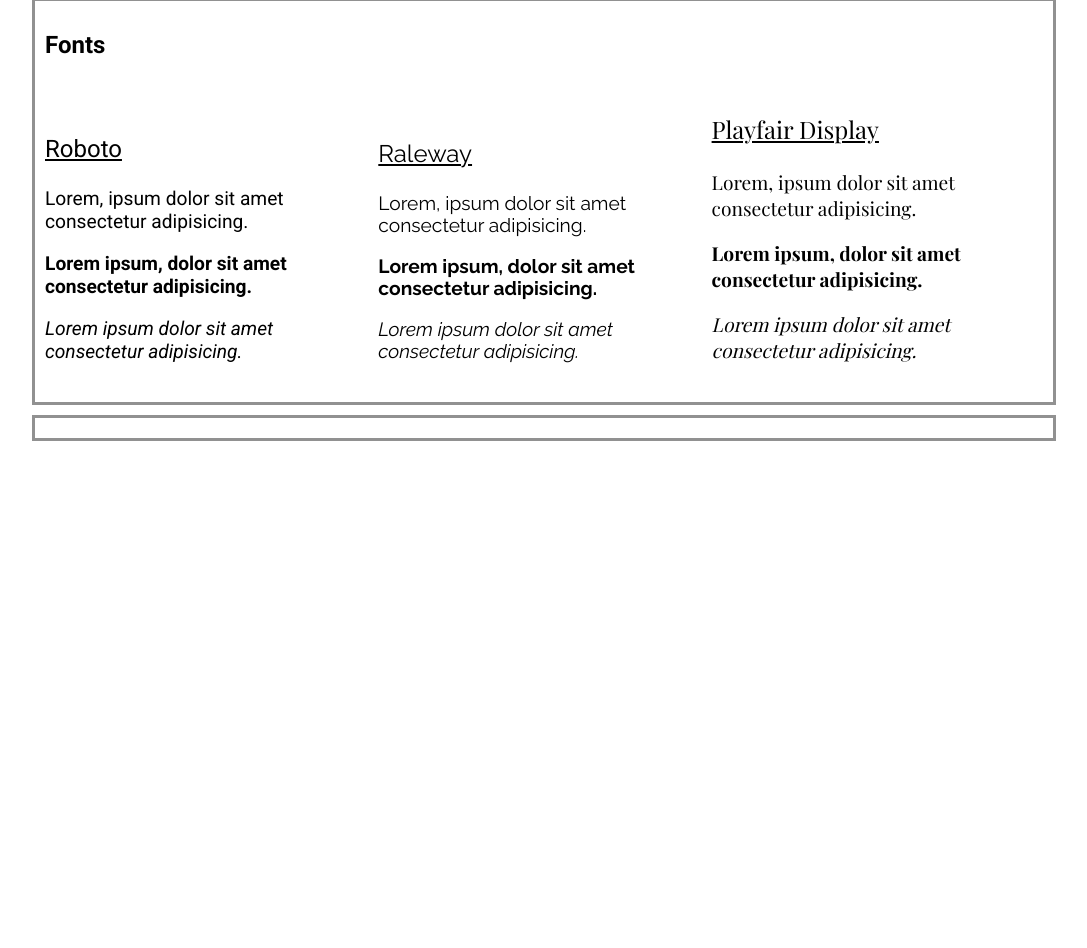
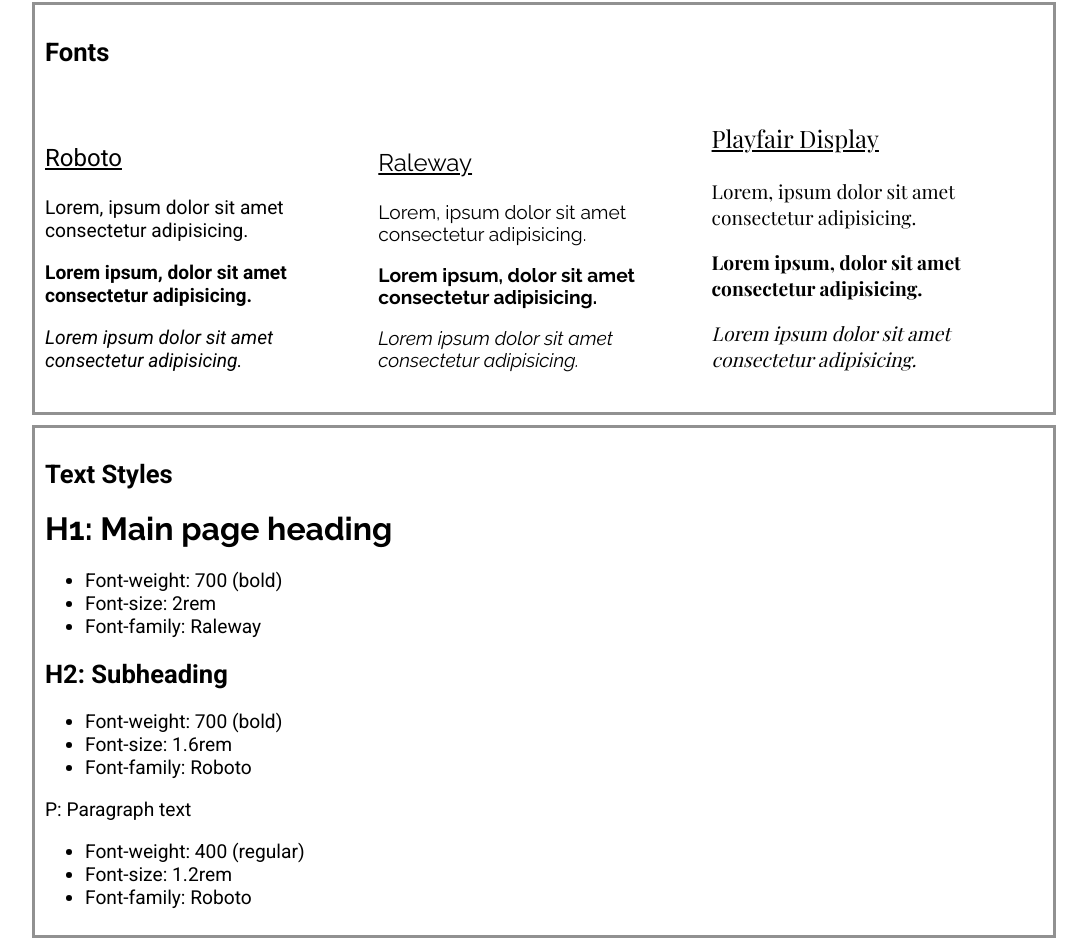
Before and after one commit to zoltanbano/website-design, a plain HTML site: page index.html in a window 1280 px wide. Shown: the part 433-1381 px from the top of the page, without its empty margins (96-1183 px from the left). Before the commit the page ends 884 px from the top, so only its background shows below. Drawn offline with nearby package versions, Linux system fonts and the light colour scheme; a web font is replaced by a local one.

Commit message:
text styles ready

```diff
--- a/index.html
+++ b/index.html
@@ -65,7 +65,33 @@
             </div>
         </div>
         <div class="container">
-
+            <h2>Text Styles</h2>
+            <div class="text-container">
+                <div class="text-panel">
+                    <h1>H1: Main page heading</h1>
+                    <ul>
+                        <li>Font-weight: 700 (bold)</li>
+                        <li>Font-size: 2rem</li>
+                        <li>Font-family: Raleway</li>
+                    </ul>
+                </div>
+                <div class="text-panel">
+                    <h2>H2: Subheading</h2>
+                    <ul>
+                        <li>Font-weight: 700 (bold)</li>
+                        <li>Font-size: 1.6rem</li>
+                        <li>Font-family: Roboto</li>
+                    </ul>
+                </div>
+                <div class="text-panel">
+                    <p>P: Paragraph text</p>
+                    <ul>
+                        <li>Font-weight: 400 (regular)</li>
+                        <li>Font-size: 1.2rem</li>
+                        <li>Font-family: Roboto</li>
+                    </ul>
+                </div>
+            </div>
         </div>
     </body>
 </html>
--- a/styles.css
+++ b/styles.css
@@ -9,7 +9,12 @@
     font-size: 2rem;
 }
 
-p {
+h2 {
+    font-size: 1.6rem;
+}
+
+p,
+li {
     font-size: 1.2rem;
 }
 
```
